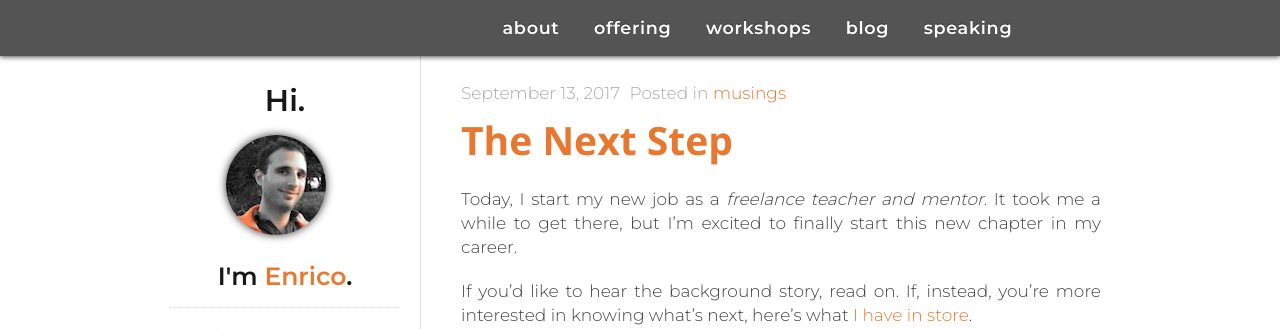
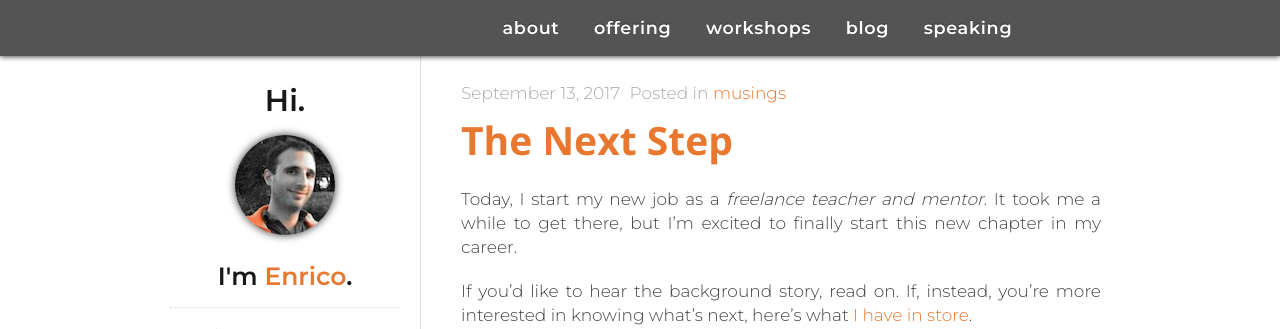
Before and after one commit to megakemp/megakemp.github.io, a Jekyll site: the page built from index.html, in a window 1280 px wide. Shown: the top 329 px of the page. Built offline with Jekyll 4.4.1, drawn with Linux system fonts in a browser that asks for light colours; nearby versions of some CDN libraries; the list of posts is cut into pages by our own code; comment, search, counter and statistics services are not loaded.

Commit message:
Horizontally centers the logo in the sidebar

```diff
--- a/_includes/css/screen.css
+++ b/_includes/css/screen.css
@@ -611,8 +611,7 @@ div.comments i {
   box-shadow: 0 0 8px rgba(0, 0, 0, .8);
   -webkit-box-shadow: 0 0 8px rgba(0, 0, 0, .8);
   -moz-box-shadow: 0 0 8px rgba(0, 0, 0, .8);
-  margin-left: 56px;
-  margin-bottom: 25px;
+  margin: 0 auto 25px;
 }
 
 #stalker {
```
